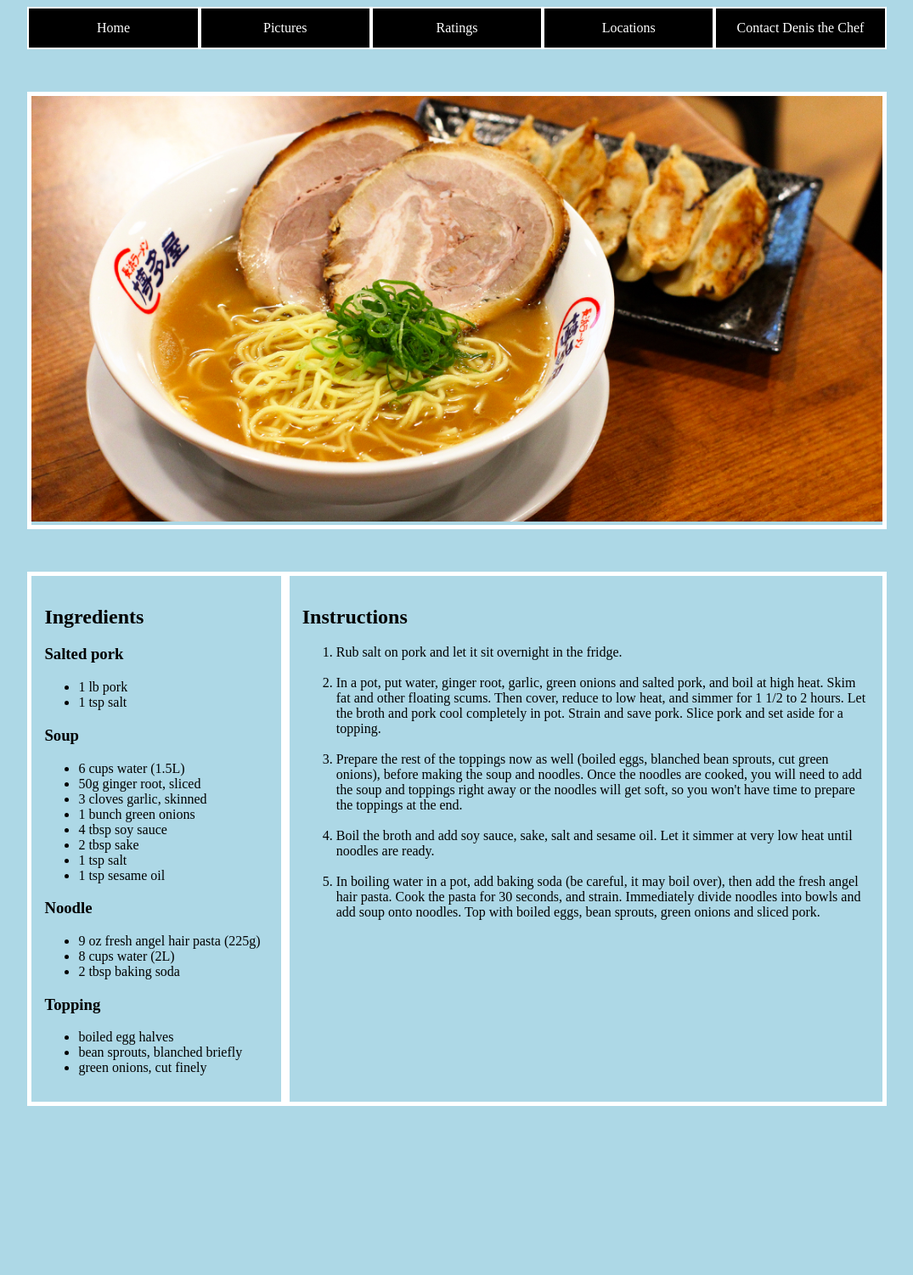
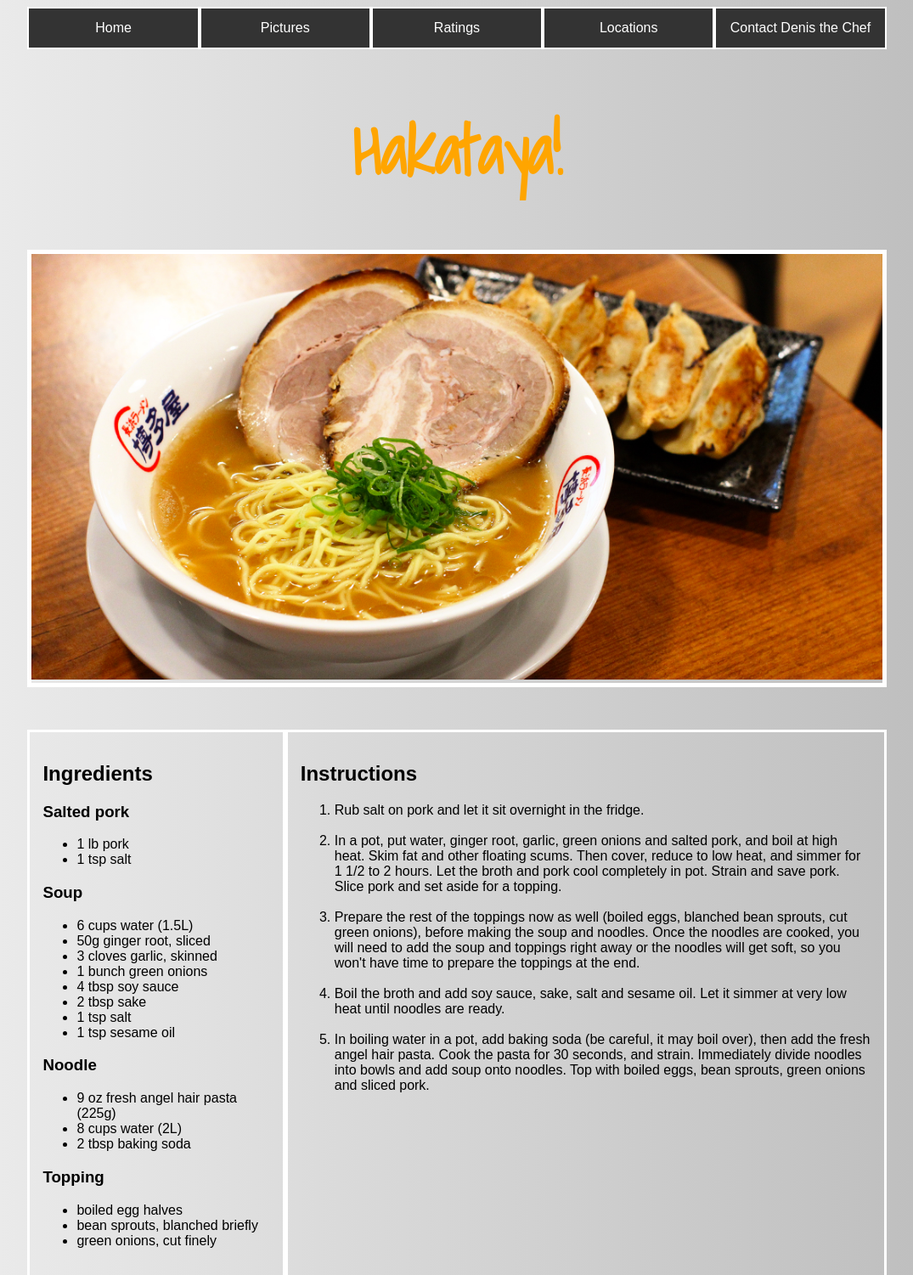
Before and after one commit to jeffmjwong/favourite_dish, a plain HTML site: page index.html in a window 1280 px wide. Shown: the top 1501 px of the page at 85% size, without its empty margins (102-1177 px from the left). Before the commit the page ends 1310 px from the top, so only its background shows below. Drawn offline with Linux system fonts and the light colour scheme.

Commit message:
Set banner

```diff
--- a/index.html
+++ b/index.html
@@ -5,6 +5,7 @@
     <meta name="viewport" content="width=device-width, initial-scale=1.0" />
     <meta http-equiv="X-UA-Compatible" content="ie=edge" />
     <link rel="stylesheet" href="style.css" />
+    <link href="https://fonts.googleapis.com/css?family=Shadows+Into+Light" rel="stylesheet">
     <title>Ramen</title>
   </head>
   <body>
@@ -22,6 +23,10 @@
           <a href="#">Contact Denis the Chef</a>
         </nav>
       </section>
+
+      <div class="banner">
+        <h1 class="hakataya">Hakataya!</h1>
+      </div>
 
       <div class="image-container">
         <img src="ramen.png" alt="Ramen" id="ramen-img"/>
--- a/style.css
+++ b/style.css
@@ -1,6 +1,10 @@
 * {
   box-sizing: border-box;
-  background-color: lightblue;
+  font-family: "Arial", sans-serif;
+}
+
+body {
+  background: linear-gradient(to left, #bbbbbb, #eeeeee);
 }
 
 .main-body {
@@ -29,17 +33,28 @@
   flex-wrap: wrap;
   justify-content: space-around;
   overflow: hidden;
-  background-color: #333;
 }
 
 .main-nav a {
   flex: 1;
   color: white;
-  background-color: black;
+  background-color: #333333;
   text-align: center;
   padding: 14px 16px;
   text-decoration: none;
   border: 2px solid white;
+}
+
+.banner {
+  width: 80%;
+  margin: 50px auto;
+  text-align: center;
+  color: orange;
+}
+
+.hakataya {
+  font-family: "Shadows Into Light", cursive;
+  font-size: 80px;
 }
 
 .image-container {
@@ -61,13 +76,13 @@
 }
 
 .ingredient-section {
-  border: 5px solid white;
+  border: 3px solid white;
   width: 30%;
   padding: 15px;
 }
 
 .instructions-section {
-  border: 5px solid white;
+  border: 3px solid white;
   width: 70%;
   padding: 15px;
 }
@@ -86,5 +101,6 @@
     display: block;
     width: 100%;
     margin-bottom: 30px;
+    border: 0;
   }
 }
```
